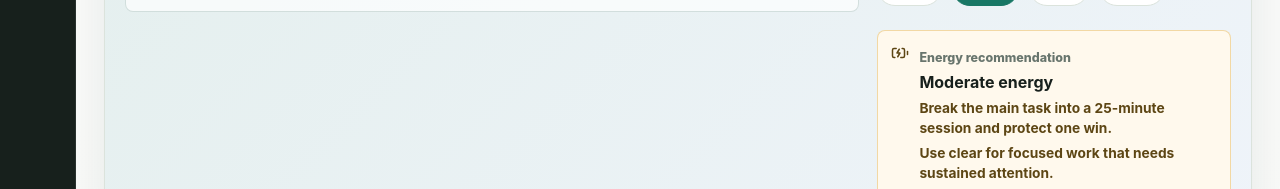
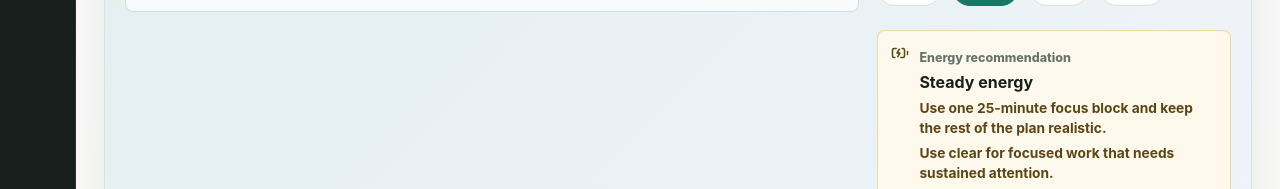
Before and after one commit to Min-Cho0129/dayframe, a Next.js app: page / in a window 1280 px wide. Shown: the part 480-669 px from the top of the page. Built offline with nearby package versions, Linux system fonts and the light colour scheme.

Commit message:
Differentiate energy recommendations

```diff
--- a/app/page.tsx
+++ b/app/page.tsx
@@ -500,27 +500,42 @@ function formatCompletedAt() {
 }
 
 function getEnergyRecommendation(energy: number, mood: Mood) {
-  if (energy >= 4) {
-    return {
-      label: "High energy detected",
-      advice: "Complete your critical focus task before lower-value work.",
+  const recommendations: Record<
+    number,
+    {
+      label: string;
+      advice: string;
+      moodHint: string;
+    }
+  > = {
+    1: {
+      label: "Low energy",
+      advice: "Pick one tiny task, keep the plan light, and postpone optional work.",
       moodHint: moodRecommendations[mood],
-    };
-  }
-
-  if (energy >= 2) {
-    return {
-      label: "Moderate energy",
-      advice: "Break the main task into a 25-minute session and protect one win.",
+    },
+    2: {
+      label: "Light energy",
+      advice: "Start with a 15-minute task before committing to deeper work.",
       moodHint: moodRecommendations[mood],
-    };
-  }
-
-  return {
-    label: "Low energy",
-    advice: "Choose one small task and postpone nonessential work.",
-    moodHint: moodRecommendations[mood],
+    },
+    3: {
+      label: "Steady energy",
+      advice: "Use one 25-minute focus block and keep the rest of the plan realistic.",
+      moodHint: moodRecommendations[mood],
+    },
+    4: {
+      label: "Strong energy",
+      advice: "Do your most important task first, then schedule a smaller follow-up.",
+      moodHint: moodRecommendations[mood],
+    },
+    5: {
+      label: "Peak energy",
+      advice: "Protect a longer deep-work block for the hardest task on your list.",
+      moodHint: moodRecommendations[mood],
+    },
   };
+
+  return recommendations[Math.round(clamp(energy, 1, 5))];
 }
 
 function createTask(overrides: Partial<Task>): Task {
```
